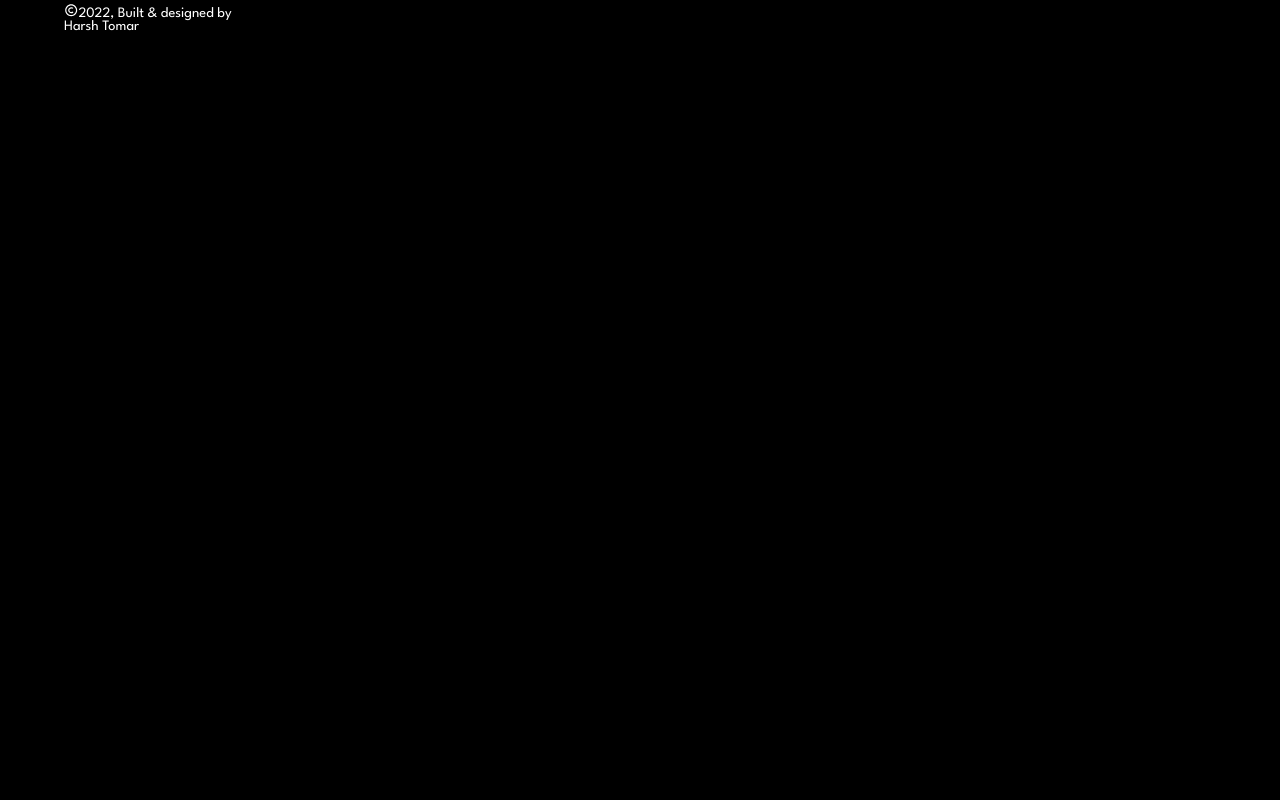
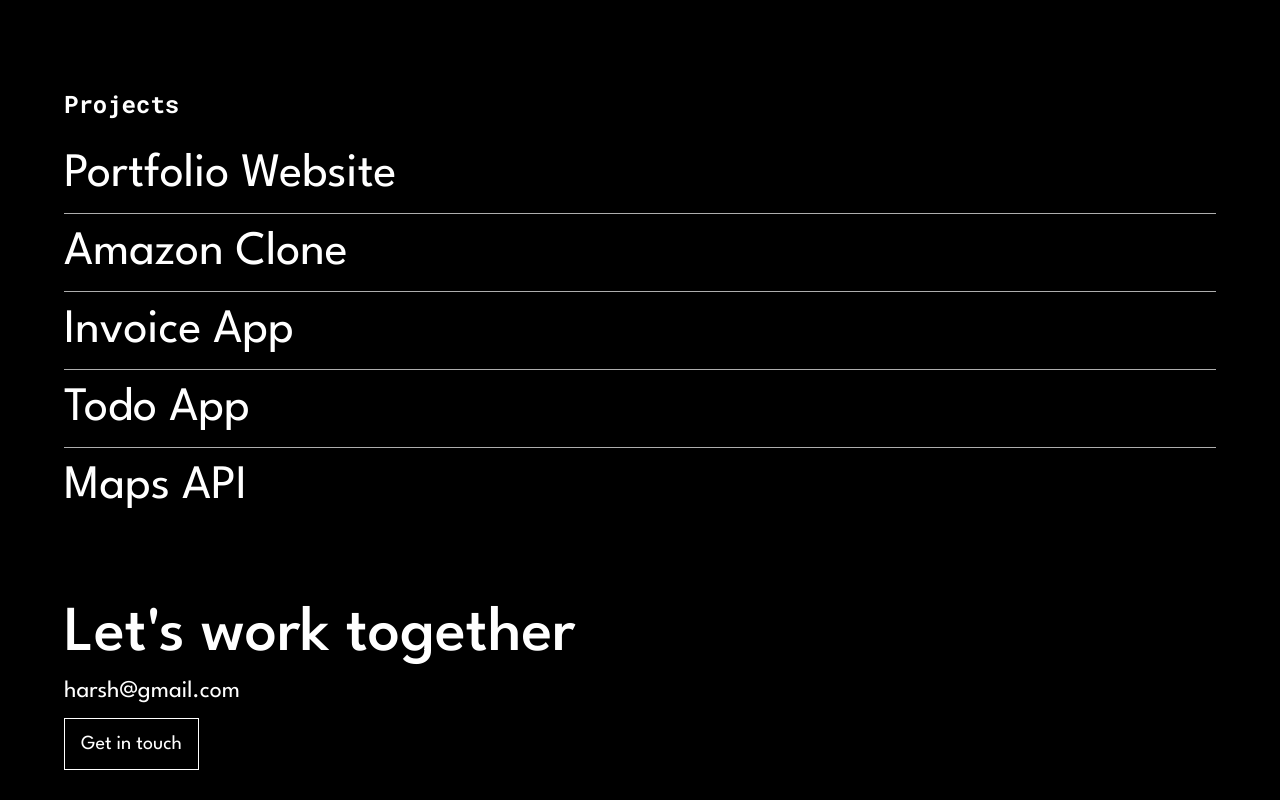
Before and after one commit to harsht67/ht_portfolio, a React (Create React App) app: page / in a window 1280 px wide. Shown: the part 460-1260 px from the top of the page. Before the commit the page ends 800 px from the top, so only its background shows below. Built offline with nearby package versions, Linux system fonts and the light colour scheme.

Commit message:
feat: Add Home

```diff
--- a/src/features/Home/Home.jsx
+++ b/src/features/Home/Home.jsx
@@ -30,11 +30,45 @@ function Home() {
 
             </section>
 
-            <section className="home__skills"></section>
+            <section className="home__projects">
 
-            <section className="home__projects"></section>
+                <h1>
+                    Projects
+                </h1>
 
-            <section className="home__contact"></section>
+                <ul>
+
+                    <li>Portfolio Website</li>
+
+                    <li>Amazon Clone</li>
+
+                    <li>Invoice App</li>
+
+                    <li>Todo App</li>
+
+                    <li>Maps API</li>
+
+                </ul>
+
+
+            </section>
+
+            <section className="home__contact">
+
+                <h1>
+                    Let's work together
+                </h1>
+
+                <p className="contact__email">
+                    harsh@gmail.com
+                </p>
+
+                <button className="contact__btn">
+                    Get in touch
+                </button>
+
+
+            </section>
 
         </div>
     )
--- a/src/features/Home/Home.scss
+++ b/src/features/Home/Home.scss
@@ -2,11 +2,11 @@
     padding: 1rem 4rem;
 
     .home__msg {
-        margin-block: 4rem;
+        margin-block: 8rem 10rem;
         width: 30%;
 
         h1 {
-            font-size: 3.5rem;
+            font-size: 4rem;
         }
 
         h3 {
@@ -21,11 +21,63 @@
 
         p {
             font-size: 1.25rem;
-            letter-spacing: 0.025em;
         }
 
     }
 
+    .home__projects {
 
+        h1 {
+            font-size: 1.5rem;
+            margin-block-end: 1rem;
+            font-family: 'roboto mono';
+        }
+
+        ul {
+            list-style-type: none;
+            margin: 0;
+            padding: 0;
+
+            li {
+                font-size: 3rem;
+                padding: 1rem 0;
+
+                &:not(:last-child) {
+                    border-block-end: 1px solid #aeaeae;
+                }
+
+                &:hover {
+                    cursor: pointer;
+                    color: #dedede;
+                }
+            }
+        }
+
+    }
+
+    .home__contact {
+        margin-block: 5rem;
+
+        h1 {
+            font-size: 4rem;
+            font-weight: 500;
+            margin-block: 1rem;
+        }
+
+        .contact__email {
+            font-size: 1.5rem;
+            cursor: pointer;
+        }
+
+        .contact__btn {
+            all: unset;
+            margin-block: 1rem;
+            padding: 1rem;
+            border: 1px solid #fff;
+            font-size: 1.25rem;
+            cursor: pointer;
+        }
+
+    }
 
 }
```
